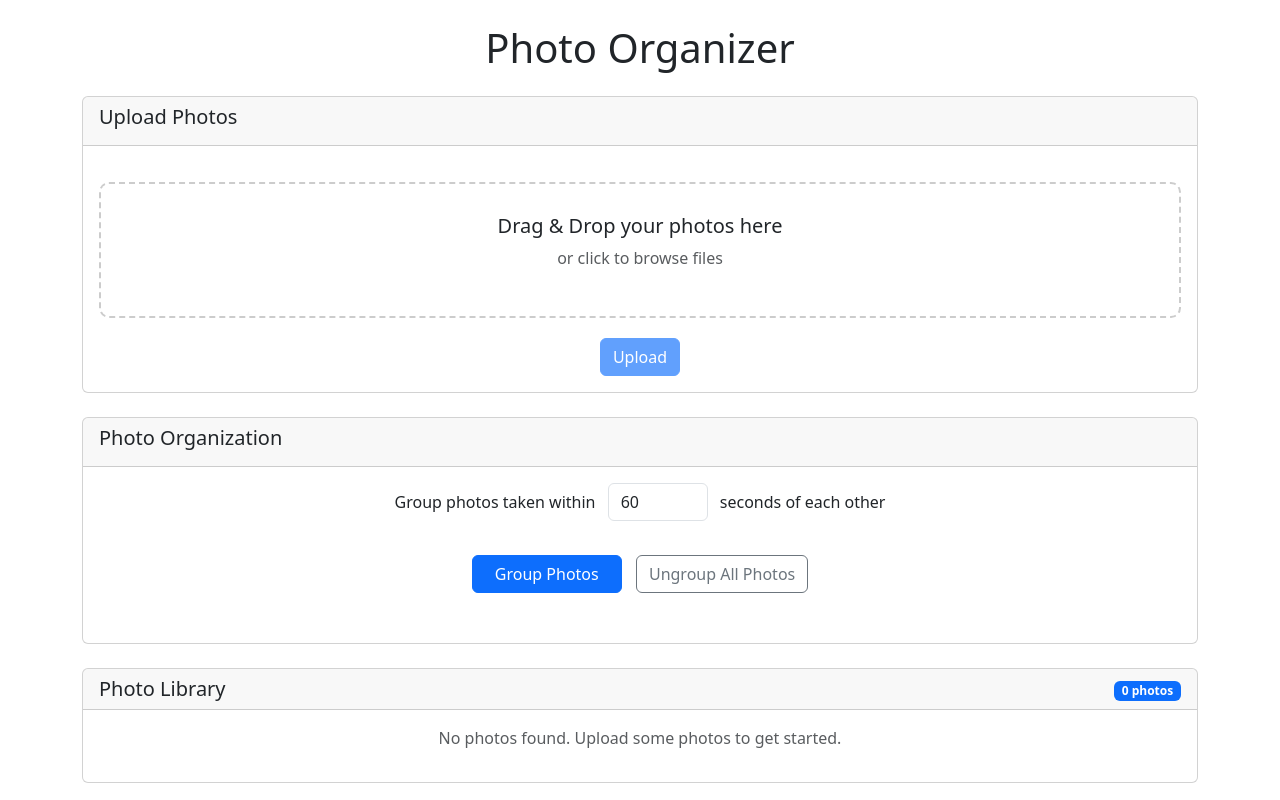
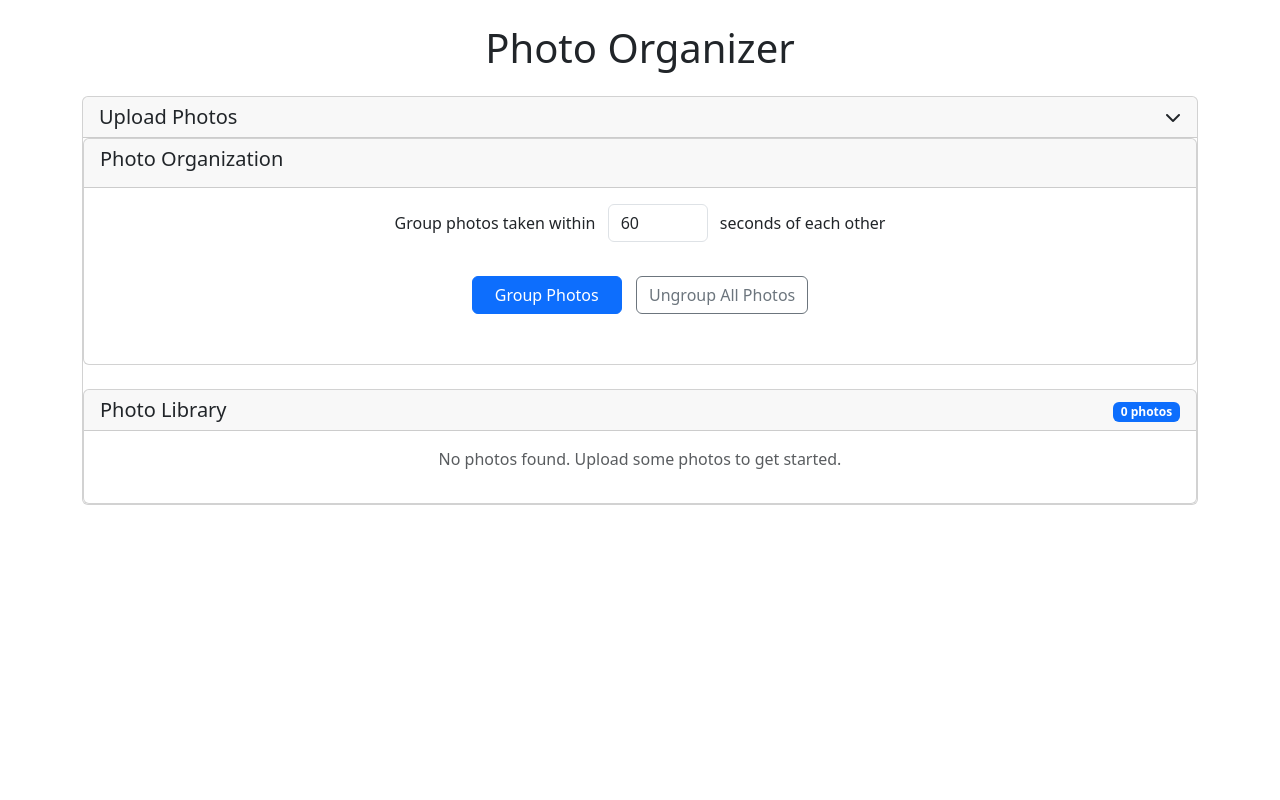
Before and after one commit to kabkee/Original_RAW_Sorting_Task_By_AI, a Flask app: page / in a window 1280 px wide. Run offline with Flask 3, Linux system fonts and the light colour scheme.

Commit message:
feat: 업로드 섹션 화살표 아이콘 방향 토글 기능 추가
- 접혀있을 때는 아래 방향(▼)으로 표시
- 펼쳐졌을 때는 위 방향(▲)으로 변경
- Bootstrap collapse 이벤트 리스너 추가
- 서버 파일업로드 크기 100Mb -> 1Gb 로 변경

```diff
--- a/app.py
+++ b/app.py
@@ -9,7 +9,7 @@ from werkzeug.utils import secure_filename
 app = Flask(__name__)
 app.secret_key = 'your-secret-key-here'  # Change this to a secure secret key
 app.config['UPLOAD_FOLDER'] = 'origin_photos'
-app.config['MAX_CONTENT_LENGTH'] = 100 * 1024 * 1024  # 100MB max file size
+app.config['MAX_CONTENT_LENGTH'] = 1000 * 1024 * 1024  # 500MB max file size
 
 # Ensure upload folder exists
 os.makedirs(app.config['UPLOAD_FOLDER'], exist_ok=True)
--- a/templates/base.html
+++ b/templates/base.html
@@ -5,6 +5,7 @@
     <meta name="viewport" content="width=device-width, initial-scale=1.0">
     <title>Photo Organizer</title>
     <link href="https://cdn.jsdelivr.net/npm/bootstrap@5.3.0/dist/css/bootstrap.min.css" rel="stylesheet">
+    <link href="https://cdnjs.cloudflare.com/ajax/libs/font-awesome/6.4.0/css/all.min.css" rel="stylesheet">
     <style>
         .upload-area {
             border: 2px dashed #ccc;
--- a/templates/index.html
+++ b/templates/index.html
@@ -4,10 +4,12 @@
 <div class="row">
     <div class="col-12">
         <div class="card mb-4">
-            <div class="card-header">
-                <h5>Upload Photos</h5>
+            <div class="card-header d-flex justify-content-between align-items-center" data-bs-toggle="collapse" href="#uploadCollapse" role="button" aria-expanded="false" aria-controls="uploadCollapse">
+                <h5 class="mb-0">Upload Photos</h5>
+                <i class="fas fa-chevron-down"></i>
             </div>
-            <div class="card-body">
+            <div class="collapse" id="uploadCollapse">
+                <div class="card-body">
                 <form id="uploadForm" action="{{ url_for('upload_files') }}" method="post" enctype="multipart/form-data">
                     <div class="upload-area" id="dropZone">
                         <input type="file" id="fileInput" name="files[]" multiple style="display: none;"
@@ -183,6 +185,20 @@
         uploadBtn.disabled = false;
     }
 
+    // Toggle chevron icon on collapse
+    const uploadCollapse = document.getElementById('uploadCollapse');
+    const chevronIcon = document.querySelector('[data-bs-toggle="collapse"] .fa-chevron-down');
+
+    uploadCollapse.addEventListener('show.bs.collapse', function () {
+        chevronIcon.classList.remove('fa-chevron-down');
+        chevronIcon.classList.add('fa-chevron-up');
+    });
+
+    uploadCollapse.addEventListener('hide.bs.collapse', function () {
+        chevronIcon.classList.remove('fa-chevron-up');
+        chevronIcon.classList.add('fa-chevron-down');
+    });
+
     // Show loading spinners during form submission
     document.querySelectorAll('form').forEach(form => {
         form.addEventListener('submit', function() {
```
Also changed, not shown: 3 other files.
